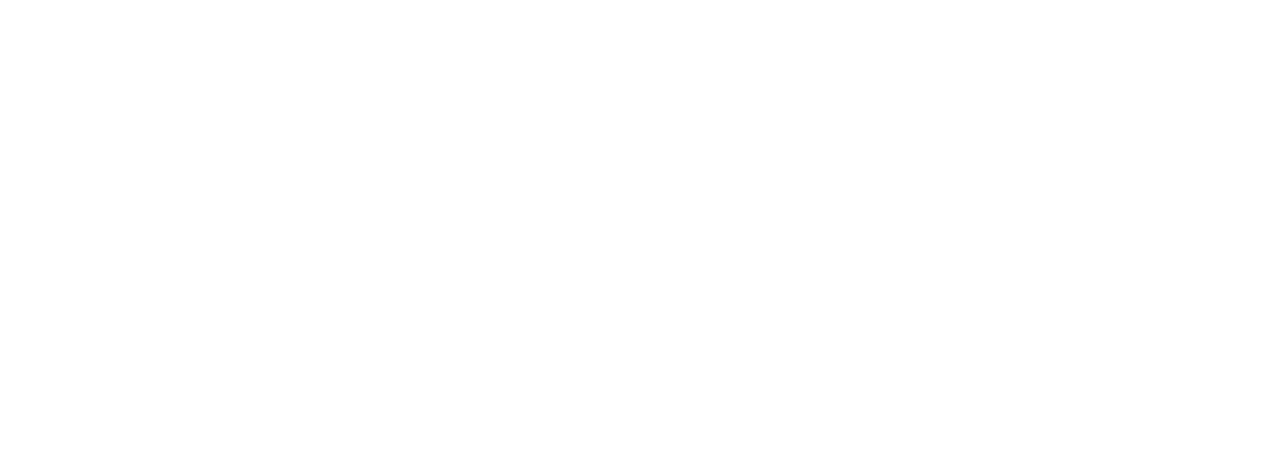
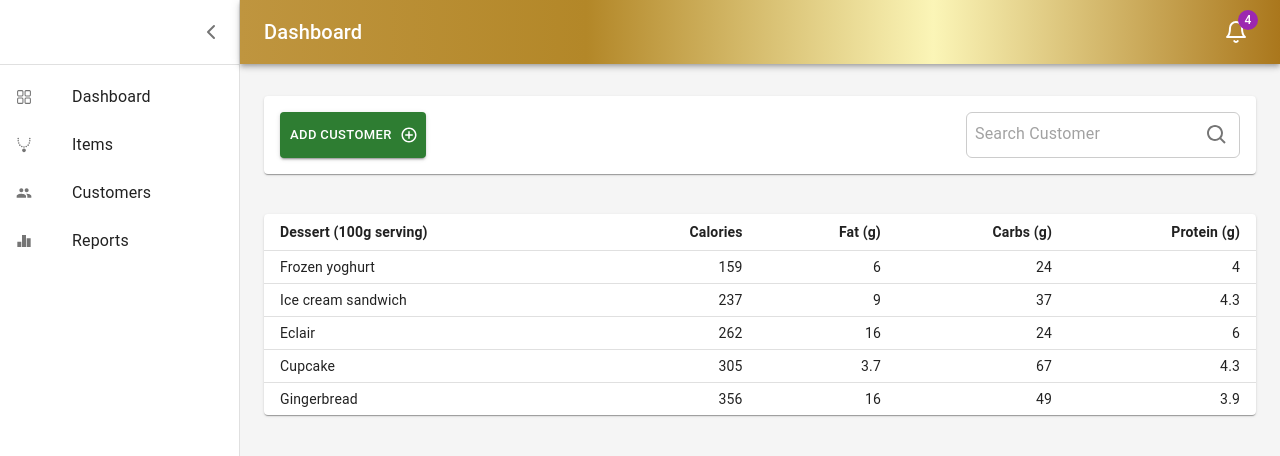
Before and after one commit to khimasanka/jewellery-app, a React (Vite) app in the folder jewellery-app-frontend/: page /dashboard/customers in a window 1280 px wide. Before the commit this address had no page. Shown: the top 456 px of the page. Built offline with nearby package versions, Linux system fonts and the light colour scheme; the HTML template or start-up script is replaced by a standard one.

Commit message:
customer page create

```diff
--- a/jewellery-app-frontend/src/App.jsx
+++ b/jewellery-app-frontend/src/App.jsx
@@ -3,6 +3,7 @@
 import Dashboard from "./components/dashboard/Dashboard";
 import {Route, Routes} from "react-router-dom";
 import Items from "./components/dashboard/Items/Items.jsx";
+import Customers from "./components/dashboard/Customers/Customers.jsx";
 
 function App() {
   return (
@@ -11,6 +12,7 @@
       <Route path="/dashboard" element={<Dashboard/>}>
         <Route index element={<Login />} />
         <Route path="items" element={<Items />} />
+        <Route path="customers" element={<Customers />} />
       </Route>
     </Routes>
   )
--- /dev/null
+++ b/jewellery-app-frontend/src/components/dashboard/Customers/Customers.jsx
@@ -0,0 +1,102 @@
+import {useState} from "react";
+import {Backdrop, InputBase} from "@mui/material";
+import AddItem from "../Items/AddItem/AddItem.jsx";
+import Grid from "@mui/material/Grid";
+import Paper from "@mui/material/Paper";
+import Button from "@mui/material/Button";
+import {BiPlusCircle, BiSearch} from "react-icons/bi";
+import IconButton from "@mui/material/IconButton";
+import TableContainer from "@mui/material/TableContainer";
+import Table from "@mui/material/Table";
+import TableHead from "@mui/material/TableHead";
+import TableRow from "@mui/material/TableRow";
+import TableCell from "@mui/material/TableCell";
+import TableBody from "@mui/material/TableBody";
+
+const Customers = () => {
+  const [openAddCustomer, setOpenAddCustomer] = useState(false);
+
+  const createData = (name, calories, fat, carbs, protein) => {
+    return {name, calories, fat, carbs, protein};
+  };
+
+  const rows = [
+    createData('Frozen yoghurt', 159, 6.0, 24, 4.0),
+    createData('Ice cream sandwich', 237, 9.0, 37, 4.3),
+    createData('Eclair', 262, 16.0, 24, 6.0),
+    createData('Cupcake', 305, 3.7, 67, 4.3),
+    createData('Gingerbread', 356, 16.0, 49, 3.9),
+  ];
+
+  return (
+    <div>
+      <Backdrop
+        sx={{color: '#fff', zIndex: (theme) => theme.zIndex.drawer + 1}}
+        open={openAddCustomer}
+        // onClick={()=>setOpenAddItem(false)}
+      >
+        <AddItem onClose={() => setOpenAddCustomer(false)}/>
+      </Backdrop>
+
+      <Grid item xs={12} md={8} lg={9}>
+        <Paper
+          sx={{
+            p: 2
+          }}
+          className="TopBar"
+        >
+          <div style={{
+            display: 'flex',
+            gap: 10
+          }}>
+            <Button size="small" variant="contained" color="success" endIcon={<BiPlusCircle/>}
+                    onClick={() => setOpenAddCustomer(true)}>Add Customer</Button>
+          </div>
+
+          <div className="SearchItem">
+            <InputBase
+              sx={{ml: 1, flex: 1}}
+              placeholder="Search Customer"
+              inputProps={{'aria-label': 'search items'}}
+            />
+            <IconButton type="button" sx={{p: '10px'}} aria-label="search">
+              <BiSearch/>
+            </IconButton>
+          </div>
+        </Paper>
+      </Grid>
+
+      <TableContainer component={Paper} sx={{mt: 5}}>
+        <Table sx={{minWidth: 650}} size="small" aria-label="a dense table">
+          <TableHead>
+            <TableRow>
+              <TableCell sx={{fontWeight: 'bold'}}>Dessert (100g serving)</TableCell>
+              <TableCell sx={{fontWeight: 'bold'}} align="right">Calories</TableCell>
+              <TableCell sx={{fontWeight: 'bold'}} align="right">Fat&nbsp;(g)</TableCell>
+              <TableCell sx={{fontWeight: 'bold'}} align="right">Carbs&nbsp;(g)</TableCell>
+              <TableCell sx={{fontWeight: 'bold'}} align="right">Protein&nbsp;(g)</TableCell>
+            </TableRow>
+          </TableHead>
+          <TableBody>
+            {rows.map((row) => (
+              <TableRow
+                key={row.name}
+                sx={{'&:last-child td, &:last-child th': {border: 0}}}
+              >
+                <TableCell component="th" scope="row">
+                  {row.name}
+                </TableCell>
+                <TableCell align="right">{row.calories}</TableCell>
+                <TableCell align="right">{row.fat}</TableCell>
+                <TableCell align="right">{row.carbs}</TableCell>
+                <TableCell align="right">{row.protein}</TableCell>
+              </TableRow>
+            ))}
+          </TableBody>
+        </Table>
+      </TableContainer>
+    </div>
+  );
+};
+
+export default Customers;
--- a/jewellery-app-frontend/src/components/dashboard/Items/AddItem/AddItem.jsx
+++ b/jewellery-app-frontend/src/components/dashboard/Items/AddItem/AddItem.jsx
@@ -4,7 +4,7 @@
 import {GrClose} from "react-icons/gr";
 import Grid from "@mui/material/Grid";
 import Container from "@mui/material/Container";
-import {Autocomplete} from "@mui/material";
+import {Autocomplete, InputAdornment} from "@mui/material";
 import TextField from "@mui/material/TextField";
 import {useState} from "react";
 import Button from "@mui/material/Button";
@@ -40,6 +40,8 @@
 
   const [inputNameValue, setInputNameValue] = useState('');
   const [itemName, setItemName] = useState(itemNames[0]);
+  const [inputMaterialValue, setInputMaterialValue] = useState('');
+  const [material, setMaterial] = useState(materials[0]);
 
   return (
     <Box className="Container" width={720} m={1}>
@@ -76,48 +78,47 @@
             <Autocomplete
               size={"small"}
               freeSolo
-              value={itemName}
+              value={material}
               onChange={(event, newValue) => {
-                setItemName(newValue);
+                setMaterial(newValue);
               }}
-              inputValue={inputNameValue}
+              inputValue={inputMaterialValue}
               onInputChange={(event, newInputValue) => {
-                setInputNameValue(newInputValue);
+                setInputMaterialValue(newInputValue);
               }}
               options={materials.map((option) => option)}
               renderInput={(params) => <TextField {...params} label="Material" />}
             />
           </Grid>
           <Grid item lg={6} md={6} xs={12}>
-            <Autocomplete
+            <TextField
+              size={"small"}
               freeSolo
-              size={"small"}
-              value={itemName}
-              onChange={(event, newValue) => {
-                setItemName(newValue);
+              id="outlined-start-adornment"
+              InputProps={{
+                startAdornment: (
+                  <InputAdornment position="start">Weight</InputAdornment>
+                ),
+                endAdornment: (
+                  <InputAdornment position="end">mg</InputAdornment>
+                ),
               }}
-              inputValue={inputNameValue}
-              onInputChange={(event, newInputValue) => {
-                setInputNameValue(newInputValue);
-              }}
-              options={itemNames.map((option) => option)}
-              renderInput={(params) => <TextField {...params} label="Weight" />}
+              fullWidth
             />
           </Grid>
           <Grid item lg={6} md={6} xs={12}>
-            <Autocomplete
+            <TextField
               size={"small"}
               freeSolo
-              value={itemName}
-              onChange={(event, newValue) => {
-                setItemName(newValue);
+              InputProps={{
+                startAdornment: (
+                  <InputAdornment position="start">Price</InputAdornment>
+                ),
+                endAdornment: (
+                  <InputAdornment position="end">rs</InputAdornment>
+                ),
               }}
-              inputValue={inputNameValue}
-              onInputChange={(event, newInputValue) => {
-                setInputNameValue(newInputValue);
-              }}
-              options={materials.map((option) => option)}
-              renderInput={(params) => <TextField {...params} label="Price" />}
+              fullWidth
             />
           </Grid>
 
--- a/jewellery-app-frontend/src/components/dashboard/Items/Items.jsx
+++ b/jewellery-app-frontend/src/components/dashboard/Items/Items.jsx
@@ -50,7 +50,6 @@
             display: 'flex',
             gap:10
           }}>
-            <Button variant="outlined" size="small">View Items</Button>
             <Button size="small" variant="contained" color="success" endIcon={<BiPlusCircle/>} onClick={()=>setOpenAddItem(true)}>Add Item</Button>
           </div>
 
--- a/jewellery-app-frontend/src/components/dashboard/list/ListItems.jsx
+++ b/jewellery-app-frontend/src/components/dashboard/list/ListItems.jsx
@@ -22,7 +22,7 @@
       </ListItemIcon>
       <ListItemText primary="Items" />
     </ListItemButton>
-    <ListItemButton>
+    <ListItemButton component={Link} to="/dashboard/customers">
       <ListItemIcon>
         <MdPeople />
       </ListItemIcon>
```
